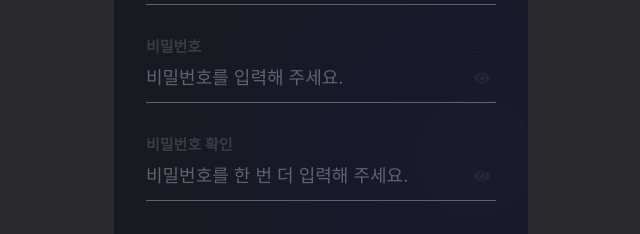
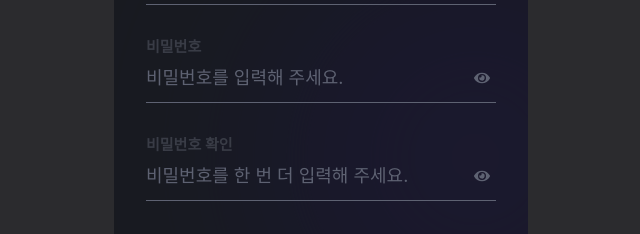
Before and after one commit to Nong-Mo/Frontend, a React (Create React App) app: page /signup in a window 1280 px wide. Shown: the part 421-655 px from the top of the page, without its empty margins (319-959 px from the left). Built offline with nearby package versions, Linux system fonts and the light colour scheme; a web font is replaced by a local one.

Commit message:
[Fix] 비밀번호 숨김/표시 버튼 컬러 변경 및 인풋필드 오류 메세지 로직 수정

```diff
--- a/src/components/features/Sign/InputField.tsx
+++ b/src/components/features/Sign/InputField.tsx
@@ -47,12 +47,12 @@ const InputField: React.FC<InputFieldProps> = ({
                 />
                 {showPasswordToggle && (
                     <button type="button" onClick={() => setShowPassword(!showPassword)} className="w-6 h-6 relative text-[#252934]">
-                        {showPassword ? <FaEyeSlash className="text-[#252934]" /> : <FaEye className="text-[#252934]" />}
+                        {showPassword ? <FaEyeSlash className="text-[#5E6272]" /> : <FaEye className="text-[#5E6272]" />}
                     </button>
                 )}
             </div>
             <div className="w-[350px] h-px left-0 top-[69px] absolute bg-[#5e6272]"></div>
-            {validationError && (
+            {validationError && value && (
                 <div className="w-[350px] left-0 top-[74.50px] absolute text-[#246bfd] text-[10px] font-normal font-['Pretendard']">
                     {validationError}
                 </div>
```
